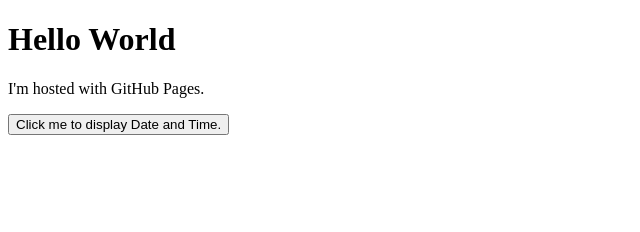
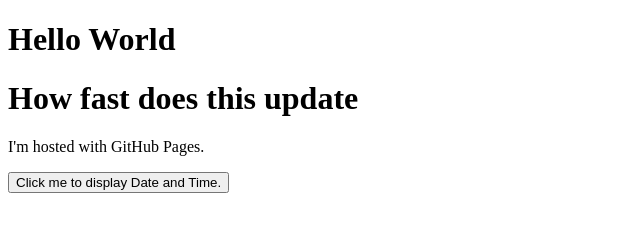
Before and after one commit to ErikColombe/ErikColombe.github.io, a plain HTML site: page index.html in a window 1280 px wide. Shown: the whole page, without its empty margins (0-640 px from the left). Drawn offline with Linux system fonts and the light colour scheme.

Commit message:
Update index.html

```diff
--- a/index.html
+++ b/index.html
@@ -2,6 +2,7 @@
 <html>
 <body>
 <h1>Hello World</h1>
+  <h1>How fast does this update</h1>
 <p>I'm hosted with GitHub Pages.</p>
   <button type="button"
 onclick="document.getElementById('demo').innerHTML = Date()">
```
